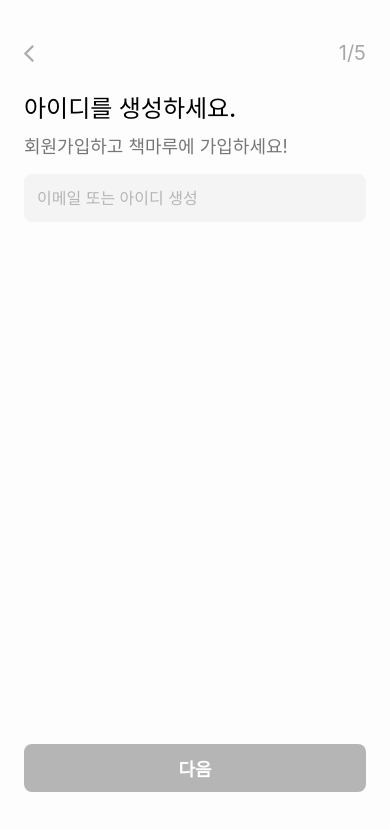
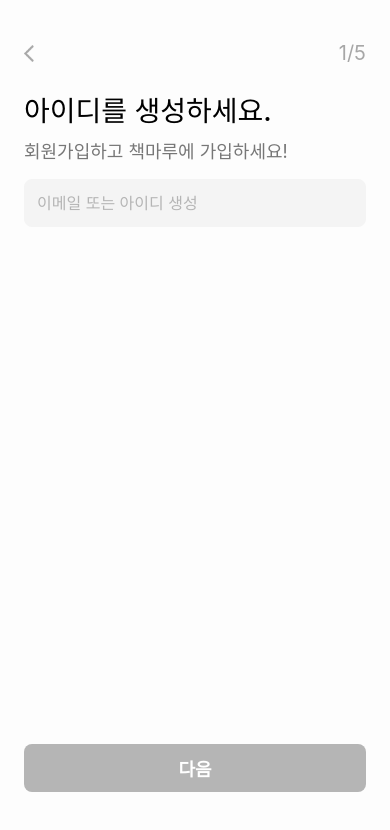
Before and after one commit to plain-bookshelf/BookShelf-App, a React Native app: screen / in a window 390 px wide. Shown: the top 830 px of the page. Built offline with nearby package versions, Linux system fonts and the light colour scheme.

Commit message:
fix: Signup Step2
-fontStyle에 font-szie: 28px, font-weight: 500인 medium28 추가
-IdStep fontStyle 수정
-PasswordStep AuthInput label 추가, placeholder 변경

```diff
--- a/src/screens/signup/steps/IdStep.tsx
+++ b/src/screens/signup/steps/IdStep.tsx
@@ -27,7 +27,7 @@ export default function IdStep({ value, onChange, setIsStepValid }: IdStepProps)
 
   return(
     <>
-      <Typography children='아이디를 생성하세요.' font='medium24' color='defaultBlack' />
+      <Typography children='아이디를 생성하세요.' font='medium28' color='defaultBlack' />
       <AuthInput label='회원가입하고 책마루에 가입하세요!' placeholder='이메일 또는 아이디 생성' isError={false} warningMessage="이미 존재하는 아이디입니다." value={value} onChangeText={onChange} />
     </>
   )
--- a/src/screens/signup/steps/PasswordStep.tsx
+++ b/src/screens/signup/steps/PasswordStep.tsx
@@ -29,9 +29,9 @@ export default function PasswordStep({ value, onChange, setIsStepValid }: Passwo
 
   return(
     <>
-      <Typography children='비밀번호를 생성하세요.' font='semiBold24' color='defaultBlack' />
-      <AuthInput label='' placeholder='비밀번호를 입력해주세요.' isError={false} warningMessage="" value={value} onChangeText={onChange} />
-      <AuthInput label='' placeholder='비밀번호 확인' isError={value.length > 0 && value !== checkPassword} warningMessage="비밀번호가 일치하지 않습니다." value={checkPassword} onChangeText={setCheckPassword} />
+      <Typography children='비밀번호 생성' font='medium28' color='defaultBlack' />
+      <AuthInput label='회원가입하고 책마루에 가입하세요' placeholder='10자리 ~ 20자리, 영문, 특수문자 포함' isError={false} warningMessage="" value={value} onChangeText={onChange} />
+      <AuthInput label='' placeholder='비밀번호 재입력' isError={value.length > 0 && value !== checkPassword} warningMessage="비밀번호가 일치하지 않습니다." value={checkPassword} onChangeText={setCheckPassword} />
     </>
   )
 }
--- a/src/styles/fontStyle.ts
+++ b/src/styles/fontStyle.ts
@@ -23,6 +23,11 @@ export const fontStyle = {
   semiBold12: `
     font-size: 12px;
     font-weight: 600;
+  `,
+
+  medium28: `
+    font-size: 28px;
+    font-weight: 500;
   `,
 
   medium24: `
```
